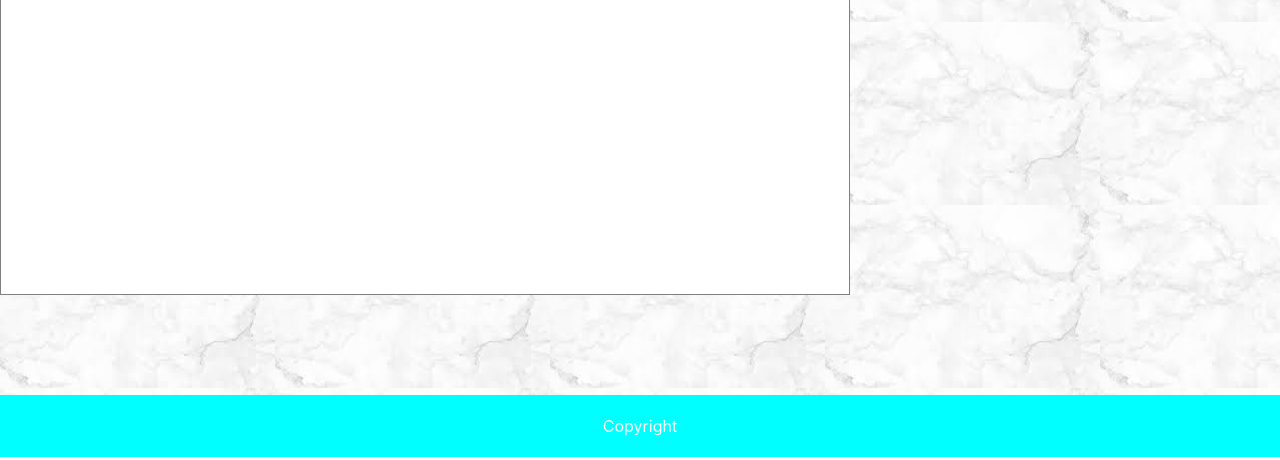
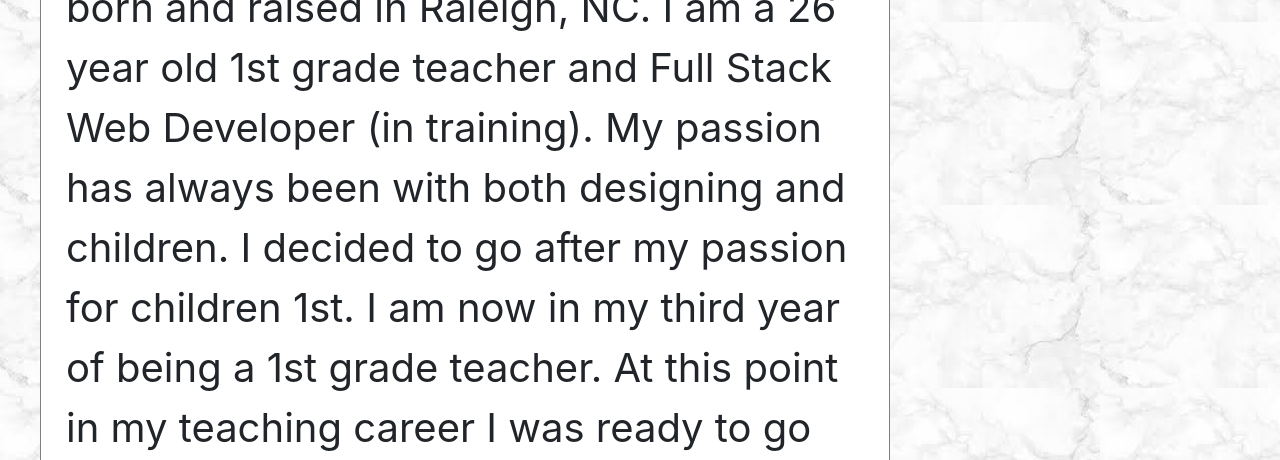
Before and after one commit to imanid-code/Portfolio, a plain HTML site: page index.html in a window 1280 px wide. Shown: the part 527-987 px from the top of the page. Drawn offline with nearby package versions, Linux system fonts and the light colour scheme.

Commit message:
html style to css

```diff
--- a/index.html
+++ b/index.html
@@ -1,17 +1,18 @@
 <!DOCTYPE html>
 <html lang="en-us">
-    <title></title>
+
 
 <head>
   <title>Responsive Portfolio</title>
     <meta charset="UTF-8" />
     <link rel="stylesheet" href="https://cdn.jsdelivr.net/npm/bootstrap@4.5.3/dist/css/bootstrap.min.css" integrity="sha384-TX8t27EcRE3e/ihU7zmQxVncDAy5uIKz4rEkgIXeMed4M0jlfIDPvg6uqKI2xXr2" crossorigin="anonymous">
+    <link rel="stylesheet" href="style.css">
     <script src="https://code.jquery.com/jquery-3.5.1.slim.min.js" integrity="sha384-DfXdz2htPH0lsSSs5nCTpuj/zy4C+OGpamoFVy38MVBnE+IbbVYUew+OrCXaRkfj" crossorigin="anonymous"></script>
 <script src="https://cdn.jsdelivr.net/npm/bootstrap@4.5.3/dist/js/bootstrap.bundle.min.js" integrity="sha384-ho+j7jyWK8fNQe+A12Hb8AhRq26LrZ/JpcUGGOn+Y7RsweNrtN/tE3MoK7ZeZDyx" crossorigin="anonymous"></script>
 
 </head>
 
-<body background="marble.jpeg">
+<body>
 
         <nav class="navbar navbar-expand-lg navbar-light" style="background-color: aqua;">
             <a class="navbar-brand" style="float:right;width:900px; color:white; margin-left:5px"><box style="border: 3px solid grey; background-color: grey; padding:10px;">Imani R. Dillahunt</box></a>
@@ -35,23 +36,25 @@
             </div>
           </nav>
 
-          <div class="box" style="background-color: white; padding: 25px; border:1px solid grey; font-size: 40px;margin-top: 80px;background-color: white; width:850px; padding-bottom: 300px;">
+          <div class="aboutbox">
             <box id=#aboutme style="color: aqua;">About Me</box>
             <hr>
+
             <image style="width: 250px;height: 250px;" src="/Users/imanirdillahunt/Documents/Profile Pic.jpeg"
 
-            <p>
 
-          </p>
+            <p>My name is Imani Dillahunt, born and raised in Raleigh, NC. I am a 26 year old 1st grade teacher and Full Stack Web Developer (in training).
+              My passion has always been with both designing and children. I decided to go after my passion for children 1st.
+              I am now in my third year of being a 1st grade teacher. At this point in my teaching career I was ready to go after my other passion of designing.
+              I am currently studying to be a Full Stack Web Developer with UNC. </p>
+
           </div>
 
 
 
 
-</div>
-
 </body>
 
-<footer style="text-align:center; padding: 15px; border: 4px solid aqua; margin-top: 100px; background-color: aqua; color: white; ">Copyright</footer>
+<footer style="text-align:center; padding: 15px; border: 4px solid aqua; margin-top: 100px; background-color: aqua; color: white; ">Copyright 2020 Imani D</footer>
 
 </html>
--- /dev/null
+++ b/style.css
@@ -0,0 +1,15 @@
+
+    body {
+        background-image: url(marble.jpeg);
+}
+.aboutbox{
+    background-color: white;
+    padding: 25px;
+    border:1px solid grey;
+    font-size: 40px;
+    margin-top: 80px;
+    background-color: white;
+    width:850px;
+    padding-bottom: 300px;
+     margin-left: 40px;
+}
```
Also changed, not shown: contact.html (+4 -3 lines), portfolio.html (+3 -2 lines), 1 other file.
